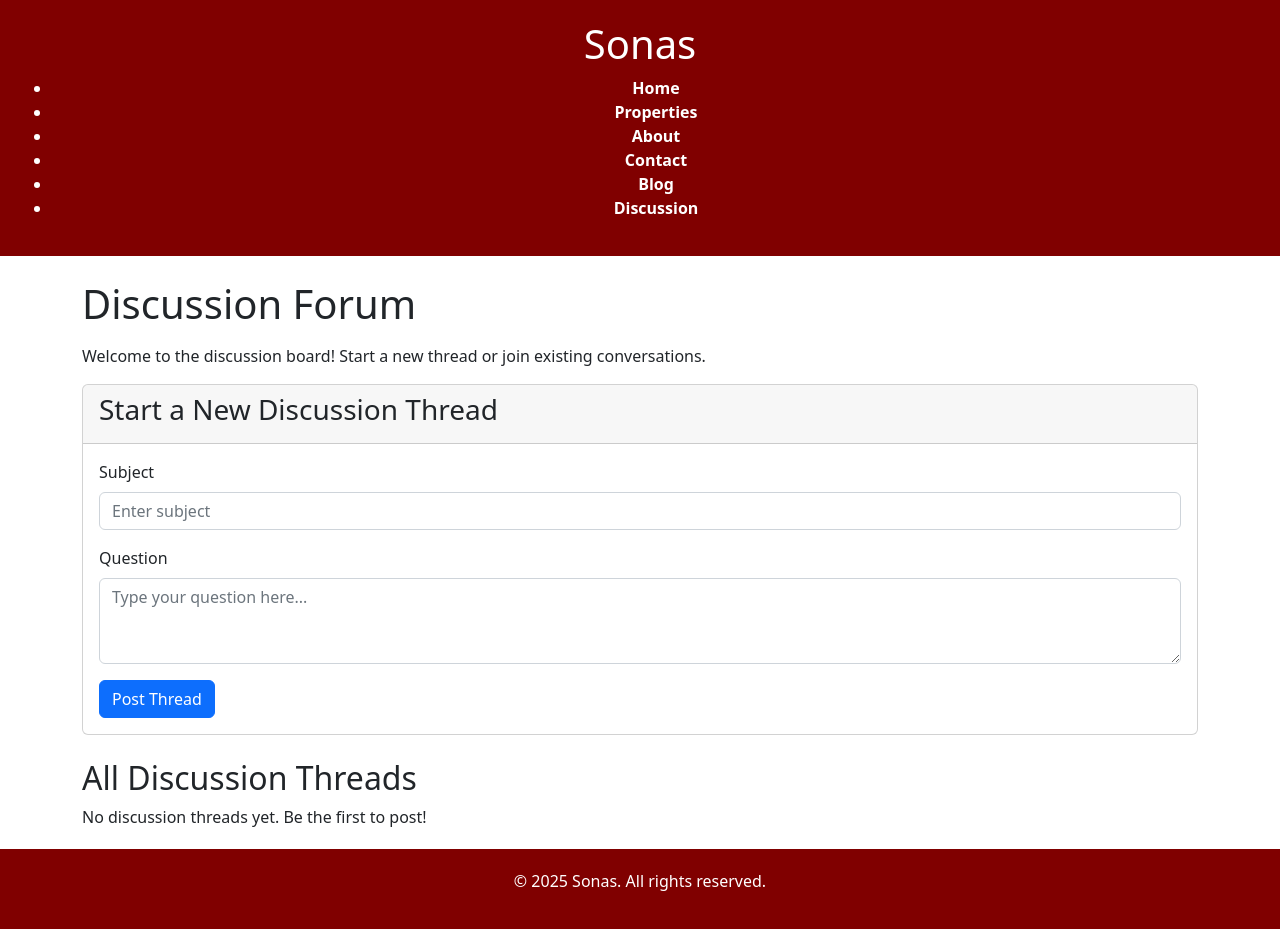
After one commit to jameswhelan580/student_rentals, a Flask app: page /discussion in a window 1280 px wide. The commit adds this page. Run offline with Flask 3, Linux system fonts and the light colour scheme; the visitor is signed in with stand-in values (Sample User, id 1).

Commit message:
Your commit message

```diff
--- a/app.py
+++ b/app.py
@@ -150,6 +150,10 @@ blog_posts = [
     }
 ]
 
+# In-memory discussion forum data
+discussion_threads = []
+next_thread_id = 1
+
 @app.route('/')
 def home():
     return render_template('index.html', company_name=COMPANY_NAME, slogan=SLOGAN)
@@ -222,5 +226,62 @@ def submit_request():
     # Redirect to a thank you page or the property details page
     return redirect(url_for('property_detail', property_id=request.args.get('property_id')))
 
+# =============================
+# Discussion Forum Functionality
+# =============================
+
+@app.route('/discussion', methods=['GET', 'POST'])
+def discussion():
+    if not session.get('verified'):
+        return redirect(url_for('enter_email'))
+    global next_thread_id
+    if request.method == 'POST':
+        # Create a new discussion thread
+        subject = request.form.get('subject')
+        question = request.form.get('question')
+        if subject and question:
+            new_thread = {
+                "id": next_thread_id,
+                "subject": subject,
+                "question": question,
+                "author": session.get('email', 'Anonymous'),
+                "likes": 0,
+                "replies": []
+            }
+            discussion_threads.append(new_thread)
+            next_thread_id += 1
+            return redirect(url_for('discussion'))
+    return render_template('discussion.html', discussion_threads=discussion_threads, company_name=COMPANY_NAME)
+
+@app.route('/discussion/<int:thread_id>', methods=['GET', 'POST'])
+def discussion_thread(thread_id):
+    if not session.get('verified'):
+        return redirect(url_for('enter_email'))
+    thread = next((t for t in discussion_threads if t["id"] == thread_id), None)
+    if not thread:
+        return "Thread not found", 404
+    if request.method == 'POST':
+        # Adding a reply to the thread
+        reply_text = request.form.get('reply')
+        if reply_text:
+            new_reply = {
+                "id": len(thread["replies"]) + 1,
+                "reply": reply_text,
+                "author": session.get('email', 'Anonymous')
+            }
+            thread["replies"].append(new_reply)
+            return redirect(url_for('discussion_thread', thread_id=thread_id))
+    return render_template('discussion_thread.html', thread=thread, company_name=COMPANY_NAME)
+
+@app.route('/discussion/<int:thread_id>/like', methods=['POST'])
+def like_thread(thread_id):
+    if not session.get('verified'):
+        return redirect(url_for('enter_email'))
+    thread = next((t for t in discussion_threads if t["id"] == thread_id), None)
+    if not thread:
+        return "Thread not found", 404
+    thread["likes"] += 1
+    return redirect(url_for('discussion_thread', thread_id=thread_id))
+
 if __name__ == '__main__':
     app.run(debug=True, host='127.0.0.1', port=5000, use_reloader=False)
--- a/templates/base.html
+++ b/templates/base.html
@@ -1,23 +1,34 @@
+<!-- templates/base.html -->
 <!DOCTYPE html>
 <html lang="en">
 <head>
   <meta charset="UTF-8">
   <title>{% block title %}Sonas{% endblock %}</title>
   <link rel="stylesheet" href="{{ url_for('static', filename='styles.css') }}">
+  <!-- Optional: Include Font Awesome for icons -->
+  <link rel="stylesheet" href="https://cdnjs.cloudflare.com/ajax/libs/font-awesome/6.0.0-beta3/css/all.min.css">
+  <!-- Optional: Include Bootstrap for styling -->
+  <link rel="stylesheet" href="https://cdn.jsdelivr.net/npm/bootstrap@5.2.3/dist/css/bootstrap.min.css">
 </head>
 <body>
   <header>
-    <h1>Sonas</h1>
+    <h1>{{ company_name }}</h1>
     <nav>
-      <a href="{{ url_for('home') }}">Home</a>
-      <a href="{{ url_for('list_properties') }}">Properties</a>
-      <a href="{{ url_for('about') }}">About</a>
-      <a href="{{ url_for('contact') }}">Contact</a>
+      <ul>
+        <li><a href="{{ url_for('home') }}">Home</a></li>
+        <li><a href="{{ url_for('list_properties') }}">Properties</a></li>
+        <li><a href="{{ url_for('about') }}">About</a></li>
+        <li><a href="{{ url_for('contact') }}">Contact</a></li>
+        <li><a href="{{ url_for('blog') }}">Blog</a></li>
+        <li><a href="{{ url_for('discussion') }}">Discussion</a></li>
+      </ul>
     </nav>
   </header>
+
   <main>
     {% block content %}{% endblock %}
   </main>
+
   <footer>
     <p>&copy; 2025 Sonas. All rights reserved.</p>
   </footer>
--- /dev/null
+++ b/templates/discussion.html
@@ -0,0 +1,59 @@
+<!-- templates/discussion.html -->
+{% extends "base.html" %}
+
+{% block title %}
+  Discussion Forum - {{ company_name }}
+{% endblock %}
+
+{% block content %}
+  <div class="container mt-4">
+    <h1 class="mb-3">Discussion Forum</h1>
+    <p>Welcome to the discussion board! Start a new thread or join existing conversations.</p>
+
+    <!-- New Thread Form -->
+    <div class="card mb-4">
+      <div class="card-header">
+        <h3>Start a New Discussion Thread</h3>
+      </div>
+      <div class="card-body">
+        <form action="{{ url_for('discussion') }}" method="post">
+          <div class="mb-3">
+            <label for="subject" class="form-label">Subject</label>
+            <input type="text" class="form-control" id="subject" name="subject" placeholder="Enter subject" required>
+          </div>
+          <div class="mb-3">
+            <label for="question" class="form-label">Question</label>
+            <textarea class="form-control" id="question" name="question" rows="3" placeholder="Type your question here..." required></textarea>
+          </div>
+          <button type="submit" class="btn btn-primary">Post Thread</button>
+        </form>
+      </div>
+    </div>
+
+    <!-- List of Discussion Threads -->
+    <h2>All Discussion Threads</h2>
+    {% if discussion_threads %}
+      <ul class="list-group">
+      {% for thread in discussion_threads %}
+        <li class="list-group-item">
+          <h5>
+            <a href="{{ url_for('discussion_thread', thread_id=thread.id) }}">
+              {{ thread.subject }}
+            </a>
+          </h5>
+          <p>{{ thread.question }}</p>
+          <p>
+            <small>Posted by: {{ thread.author }}</small>
+            | <small>Likes: {{ thread.likes }}</small>
+            {% if thread.replies|length > 0 %}
+              | <small>Replies: {{ thread.replies|length }}</small>
+            {% endif %}
+          </p>
+        </li>
+      {% endfor %}
+      </ul>
+    {% else %}
+      <p>No discussion threads yet. Be the first to post!</p>
+    {% endif %}
+  </div>
+{% endblock %}
```
Also changed, not shown: templates/blog.html (+9 -27 lines), templates/discussion_thread.html (added, +56 -0 lines), templates/index.html (+12 -28 lines).
